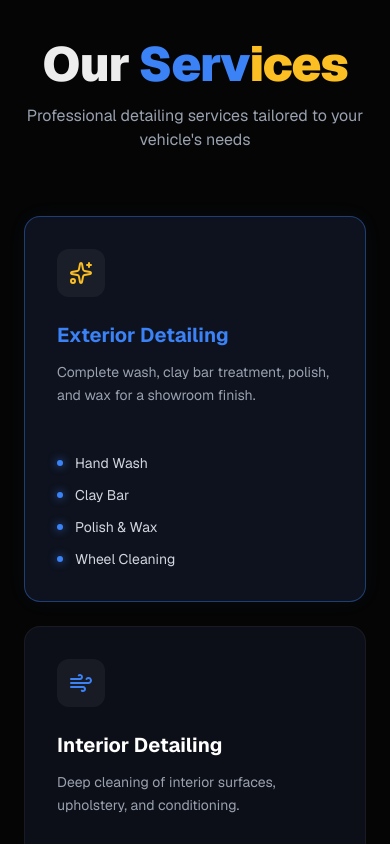
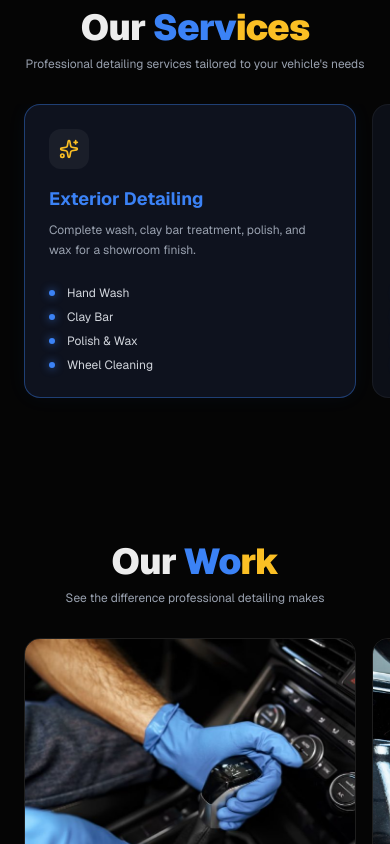
Before and after one commit to zhanz565/MFP_Datailing, a Next.js app: page / in a window 390 px wide. Shown: the part 900-1744 px from the top of the page. Built offline with nearby package versions, Linux system fonts and the light colour scheme.

Commit message:
Updated AdditionalServices to horizontal swipe on mobile

```diff
--- a/components/AdditionalServices.tsx
+++ b/components/AdditionalServices.tsx
@@ -9,22 +9,35 @@ const addons = [
 
 export default function AdditionalServices() {
   return (
-    <section className="py-16 px-6 bg-[#0c0f17]">
+    <section className="py-16 md:py-24 px-6 bg-[#0c0f17] overflow-hidden">
       <div className="max-w-7xl mx-auto text-center">
-        <h2 className="text-4xl font-black mb-4">Additional <span className="text-primary">Services</span></h2>
-        <p className="text-gray-400 mb-12">Customize your detailing experience with our specialized add-ons</p>
 
-        <div className="grid md:grid-cols-2 lg:grid-cols-4 gap-6">
+        {/* Adjusted spacing and text sizes for mobile */}
+        <h2 className="text-3xl md:text-4xl font-black mb-2 md:mb-4">
+          Additional <span className="text-primary">Services</span>
+        </h2>
+        <p className="text-xs md:text-base text-gray-400 mb-8 md:mb-12">
+          Customize your detailing experience with our specialized add-ons
+        </p>
+
+        {/* Mobile: Horizontal Swipe | Desktop: Grid */}
+        <div className="flex overflow-x-auto hide-scrollbar snap-x snap-mandatory pb-4 -mx-6 px-6 md:mx-0 md:px-0 md:grid md:grid-cols-2 lg:grid-cols-4 gap-4 md:gap-6">
           {addons.map((item) => (
-            <div key={item.title} className="bg-[#11141d] p-8 rounded-2xl border border-white/5 flex flex-col items-center text-center hover:border-primary/30 transition-all">
-              <div className="w-14 h-14 rounded-full bg-primary/10 flex items-center justify-center mb-6">
-                <item.icon className="text-primary w-6 h-6" />
+            <div
+              key={item.title}
+              // Added width constraints, shrink-0, and snap-center for mobile swipe
+              className="w-[75vw] md:w-auto shrink-0 snap-center bg-[#11141d] p-6 md:p-8 rounded-2xl border border-white/5 flex flex-col items-center text-center hover:border-primary/30 transition-all"
+            >
+              {/* Scaled down icon sizes slightly for mobile */}
+              <div className="w-12 h-12 md:w-14 md:h-14 rounded-full bg-primary/10 flex items-center justify-center mb-4 md:mb-6">
+                <item.icon className="text-primary w-5 h-5 md:w-6 md:h-6" />
               </div>
-              <h3 className="text-lg font-bold text-white mb-2">{item.title}</h3>
-              <p className="text-sm text-gray-400">{item.desc}</p>
+              <h3 className="text-base md:text-lg font-bold text-white mb-2">{item.title}</h3>
+              <p className="text-xs md:text-sm text-gray-400">{item.desc}</p>
             </div>
           ))}
         </div>
+
       </div>
     </section>
   );
--- a/components/OurWork.tsx
+++ b/components/OurWork.tsx
@@ -2,17 +2,24 @@ import Image from 'next/image';
 
 export default function OurWork() {
   return (
-    <section id="work" className="py-24 px-6 bg-background">
+    <section id="work" className="py-16 md:py-24 px-6 bg-background overflow-hidden">
       <div className="max-w-7xl mx-auto text-center">
-        <h2 className="text-5xl font-black mb-4 tracking-tight">
+
+        {/* Adjusted spacing and text sizes for mobile */}
+        <h2 className="text-4xl md:text-5xl font-black mb-2 md:mb-4 tracking-tight">
           Our <span className="text-primary">Wo</span><span className="text-accent">rk</span>
         </h2>
-        <p className="text-gray-400 mb-16">See the difference professional detailing makes</p>
+        <p className="text-xs md:text-base text-gray-400 mb-8 md:mb-16">See the difference professional detailing makes</p>
 
-        <div className="grid md:grid-cols-3 gap-6">
+        {/* Mobile: Horizontal Swipe | Desktop: Grid */}
+        <div className="flex overflow-x-auto hide-scrollbar snap-x snap-mandatory pb-4 -mx-6 px-6 md:mx-0 md:px-0 md:grid md:grid-cols-3 gap-4 md:gap-6">
           {/* Add 3 images to your /public folder named work-1.jpg, etc. */}
           {['/work-1.jpg', '/work-2.jpg', '/work-3.jpg'].map((src, i) => (
-            <div key={i} className="relative aspect-square md:aspect-[4/3] rounded-2xl overflow-hidden border border-white/10 group">
+            <div
+              key={i}
+              // Added width constraints, shrink-0, and snap-center for mobile swipe
+              className="w-[85vw] md:w-auto shrink-0 snap-center relative aspect-square md:aspect-[4/3] rounded-2xl overflow-hidden border border-white/10 group"
+            >
               <Image
                 src={src}
                 alt={`Detailing work ${i + 1}`}
--- a/components/Pricing.tsx
+++ b/components/Pricing.tsx
@@ -8,36 +8,37 @@ const packages = [
 
 export default function Pricing() {
   return (
-    <section id="pricing" className="py-24 px-6 bg-[#0c0f17]">
+    <section id="pricing" className="py-16 md:py-24 px-6 bg-[#0c0f17] overflow-hidden">
       <div className="max-w-7xl mx-auto text-center">
-        <h2 className="text-5xl font-black mb-4 tracking-tight">Detailing <span className="text-gold">Packages</span></h2>
-        <p className="text-gray-400 mb-16">Premium auto detailing services tailored to your vehicle's needs</p>
+        <h2 className="text-4xl md:text-5xl font-black mb-2 md:mb-4 tracking-tight">Detailing <span className="text-gold">Packages</span></h2>
+        <p className="text-xs md:text-base text-gray-400 mb-8 md:mb-16">Premium auto detailing services tailored to your vehicle's needs</p>
 
-        <div className="grid lg:grid-cols-3 gap-8">
+        {/* Mobile: Horizontal Swipe | Desktop: Grid */}
+        <div className="flex overflow-x-auto hide-scrollbar snap-x snap-mandatory pb-4 -mx-6 px-6 md:mx-0 md:px-0 md:grid lg:grid-cols-3 gap-4 md:gap-8">
           {packages.map((pkg) => (
-            <div key={pkg.name} className={`relative p-8 rounded-2xl border ${pkg.highlighted ? 'border-accent bg-[#11141d] shadow-[0_0_30px_rgba(251,191,36,0.1)]' : 'border-white/5 bg-[#0c0f17]'}`}>
+            <div key={pkg.name} className={`w-[85vw] md:w-auto shrink-0 snap-center relative p-6 md:p-8 rounded-2xl border ${pkg.highlighted ? 'border-accent bg-[#11141d] shadow-[0_0_30px_rgba(251,191,36,0.1)]' : 'border-white/5 bg-[#0c0f17]'}`}>
               {pkg.highlighted && (
-                <div className="absolute -top-4 left-1/2 -translate-x-1/2 bg-accent text-black font-black px-4 py-1 rounded-full text-xs flex items-center gap-1 uppercase tracking-tighter">
+                <div className="absolute -top-3 left-1/2 -translate-x-1/2 bg-accent text-black font-black px-3 py-0.5 rounded-full text-[10px] md:text-xs flex items-center gap-1 uppercase tracking-tighter">
                   ⭐ Best Value
                 </div>
               )}
-              <div className="w-12 h-12 rounded-full bg-white/5 flex items-center justify-center mx-auto mb-6">
-                <Sparkles className={pkg.highlighted ? "text-accent" : "text-primary"} />
+              <div className="w-10 h-10 md:w-12 md:h-12 rounded-full bg-white/5 flex items-center justify-center mx-auto mb-4 md:mb-6">
+                <Sparkles className={`w-5 h-5 md:w-6 md:h-6 ${pkg.highlighted ? "text-accent" : "text-primary"}`} />
               </div>
-              <h3 className="text-xl font-black tracking-widest text-white">{pkg.name}</h3>
-              <p className="text-xs text-gray-500 mb-4">{pkg.sub}</p>
-              <p className={`text-4xl font-black mb-8 ${pkg.highlighted ? 'text-accent' : 'text-white'}`}>${pkg.price}</p>
+              <h3 className="text-lg md:text-xl font-black tracking-widest text-white">{pkg.name}</h3>
+              <p className="text-[10px] md:text-xs text-gray-500 mb-2 md:mb-4">{pkg.sub}</p>
+              <p className={`text-3xl md:text-4xl font-black mb-6 md:mb-8 ${pkg.highlighted ? 'text-accent' : 'text-white'}`}>${pkg.price}</p>
 
-              <ul className="text-left space-y-4 mb-10 min-h-[300px]">
+              <ul className="text-left space-y-3 md:space-y-4 mb-8 md:mb-10 min-h-[180px] md:min-h-[300px]">
                 {pkg.features.map(f => (
-                  <li key={f} className="flex items-start gap-3 text-sm text-gray-400">
-                    <Check className={`w-4 h-4 shrink-0 mt-0.5 ${pkg.highlighted ? 'text-accent' : 'text-primary'}`} />
+                  <li key={f} className="flex items-start gap-2 md:gap-3 text-xs md:text-sm text-gray-400">
+                    <Check className={`w-3 h-3 md:w-4 md:h-4 shrink-0 mt-0.5 ${pkg.highlighted ? 'text-accent' : 'text-primary'}`} />
                     {f}
                   </li>
                 ))}
               </ul>
 
-              <button className={`w-full py-3 rounded-lg font-bold transition-all ${pkg.highlighted ? 'bg-accent text-black hover:opacity-90' : 'bg-primary text-white hover:bg-primary-dark'}`}>
+              <button className={`w-full py-3 rounded-lg font-bold text-sm md:text-base transition-all ${pkg.highlighted ? 'bg-accent text-black hover:opacity-90' : 'bg-primary text-white hover:bg-primary-dark'}`}>
                 Book Now
               </button>
             </div>
--- a/components/Services.tsx
+++ b/components/Services.tsx
@@ -6,7 +6,7 @@ const services = [
     description: "Complete wash, clay bar treatment, polish, and wax for a showroom finish.",
     features: ["Hand Wash", "Clay Bar", "Polish & Wax", "Wheel Cleaning"],
     icon: Sparkles,
-    highlighted: true, // This triggers the active styles from your screenshot
+    highlighted: true,
   },
   {
     title: "Interior Detailing",
@@ -47,44 +47,44 @@ const services = [
 
 export default function Services() {
   return (
-    <section id="services" className="py-24 px-6 bg-background">
+    <section id="services" className="py-16 md:py-24 px-6 bg-background overflow-hidden">
       <div className="max-w-7xl mx-auto">
         {/* Header Section */}
-        <div className="text-center mb-16">
-          <h2 className="text-5xl font-black mb-4 tracking-tight">
+        <div className="text-center mb-8 md:mb-16">
+          <h2 className="text-4xl md:text-5xl font-black mb-2 md:mb-4 tracking-tight">
             Our <span className="text-primary">Serv</span><span className="text-accent">ices</span>
           </h2>
-          <p className="text-gray-400">Professional detailing services tailored to your vehicle's needs</p>
+          <p className="text-xs md:text-base text-gray-400">Professional detailing services tailored to your vehicle's needs</p>
         </div>
 
-        {/* 6-Card Grid */}
-        <div className="grid md:grid-cols-2 lg:grid-cols-3 gap-6">
+        {/* Mobile: Horizontal Swipe | Desktop: Grid */}
+        <div className="flex overflow-x-auto hide-scrollbar snap-x snap-mandatory pb-4 -mx-6 px-6 md:mx-0 md:px-0 md:grid md:grid-cols-2 lg:grid-cols-3 gap-4 md:gap-6">
           {services.map((service) => (
             <div
               key={service.title}
-              className={`p-8 rounded-2xl border transition-all duration-300 ${
+              className={`w-[85vw] md:w-auto shrink-0 snap-center p-6 md:p-8 rounded-2xl border transition-all duration-300 ${
                 service.highlighted
                   ? 'bg-[#0e121e] border-primary/40 shadow-[0_0_20px_rgba(59,130,246,0.05)]'
                   : 'bg-[#0c0f17] border-white/5 hover:border-white/10'
               }`}
             >
               {/* Icon Box */}
-              <div className="w-12 h-12 bg-white/5 rounded-xl flex items-center justify-center mb-6">
-                <service.icon className={`w-6 h-6 ${service.highlighted ? 'text-accent' : 'text-primary'}`} />
+              <div className="w-10 h-10 md:w-12 md:h-12 bg-white/5 rounded-xl flex items-center justify-center mb-4 md:mb-6">
+                <service.icon className={`w-5 h-5 md:w-6 md:h-6 ${service.highlighted ? 'text-accent' : 'text-primary'}`} />
               </div>
 
               {/* Text Content */}
-              <h3 className={`text-xl font-bold mb-3 ${service.highlighted ? 'text-primary' : 'text-white'}`}>
+              <h3 className={`text-lg md:text-xl font-bold mb-2 md:mb-3 ${service.highlighted ? 'text-primary' : 'text-white'}`}>
                 {service.title}
               </h3>
-              <p className="text-sm text-gray-400 mb-8 leading-relaxed min-h-[60px]">
+              <p className="text-xs md:text-sm text-gray-400 mb-6 md:mb-8 leading-relaxed min-h-[40px] md:min-h-[60px]">
                 {service.description}
               </p>
 
               {/* Custom Bullet List */}
-              <ul className="space-y-3">
+              <ul className="space-y-2 md:space-y-3">
                 {service.features.map((feature) => (
-                  <li key={feature} className="flex items-center gap-3 text-sm text-gray-300">
+                  <li key={feature} className="flex items-center gap-3 text-xs md:text-sm text-gray-300">
                     <div className="w-1.5 h-1.5 rounded-full bg-primary shrink-0 shadow-[0_0_8px_rgba(59,130,246,0.8)]" />
                     {feature}
                   </li>
```
